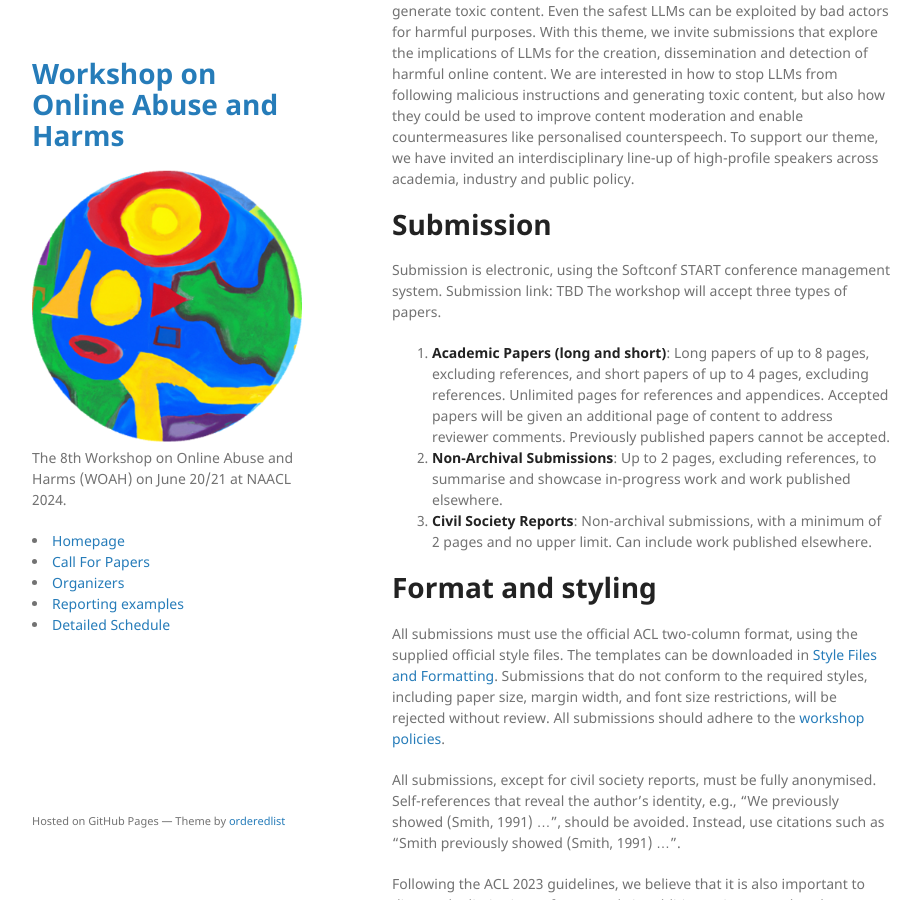
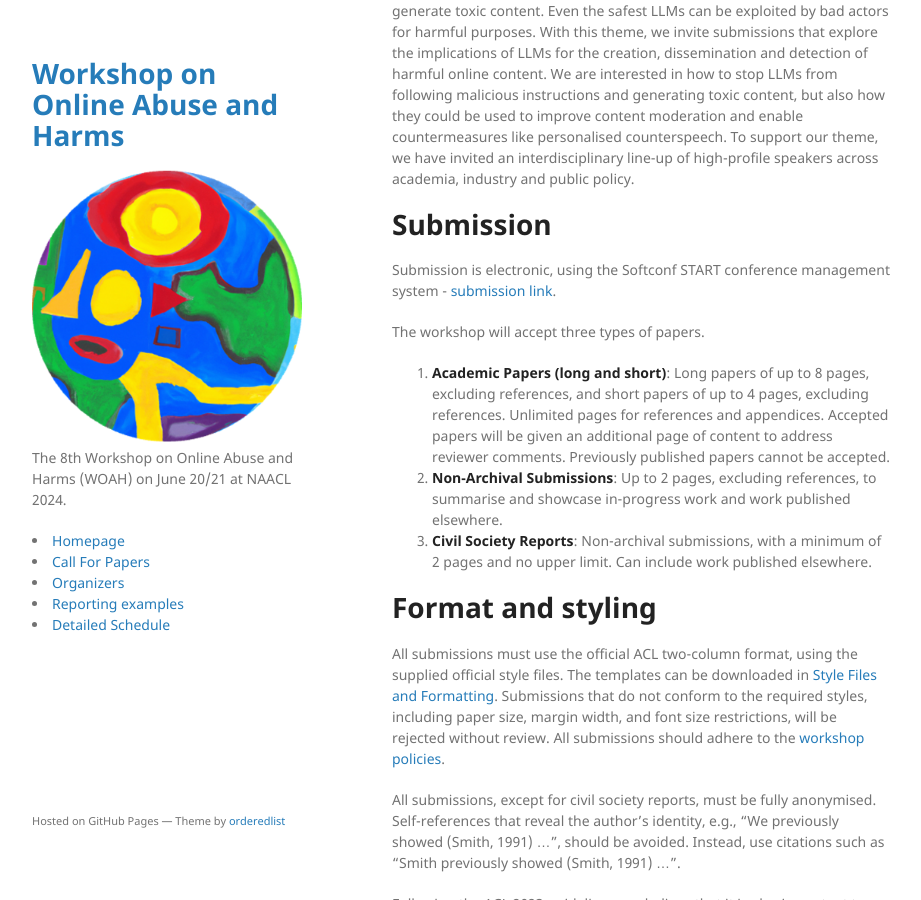
Before and after one commit to fmplaza/woah-workshop.github.io, a Jekyll site: the page built from cfp.md, in a window 1280 px wide and 900 px high, scrolled down 1098 px. Shown: the whole window, without its empty margins (178-1099 px from the left). Built offline with Jekyll 4.4.1, drawn with Linux system fonts in a browser that asks for light colours.

Commit message:
added submission link

```diff
--- a/cfp.md
+++ b/cfp.md
@@ -31,8 +31,8 @@ In addition, we invite submissions related to the theme for this eighth edition
 
 # Submission
 
-Submission is electronic, using the Softconf START conference management system.
-Submission link: TBD
+Submission is electronic, using the Softconf START conference management system - [submission link](https://softconf.com/naacl2024/WOAH2024/manager/scmd.cgi?scmd=submitPaperCustom&pageid=0&isPreview=yes).
+
 The workshop will accept three types of papers.
 1. **Academic Papers (long and short)**: Long papers of up to 8 pages, excluding references, and short papers of up to 4 pages, excluding references. Unlimited pages for references and appendices. Accepted papers will be given an additional page of content to address reviewer comments. Previously published papers cannot be accepted.
 2. **Non-Archival Submissions**: Up to 2 pages, excluding references, to summarise and showcase in-progress work and work  published elsewhere.
```
